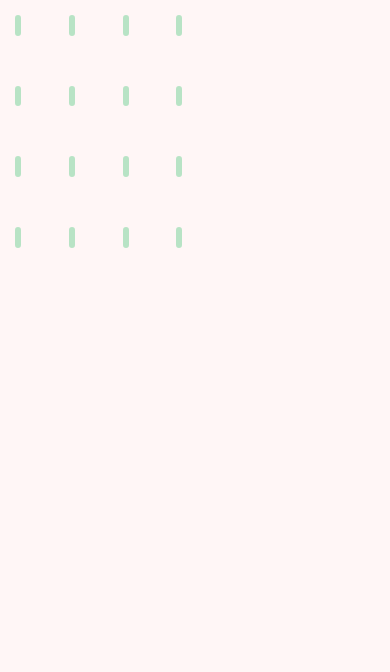
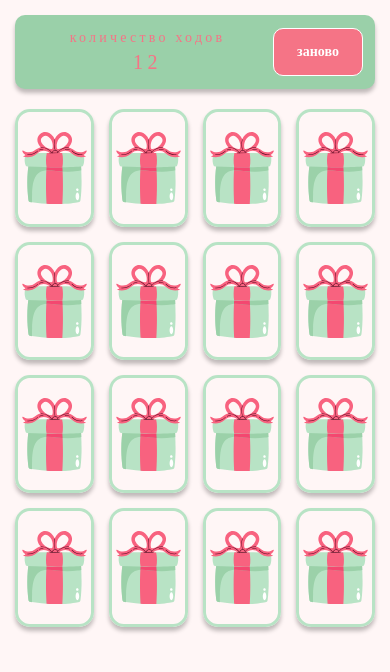
Before and after one commit to forst09/hackathon, a Flask app: page /game in a window 390 px wide. Shown: the top 672 px of the page. Run offline with Flask 3, Linux system fonts and the light colour scheme; some web fonts are replaced.

Commit message:
adaptive game

```diff
--- a/static/game.css
+++ b/static/game.css
@@ -2,12 +2,15 @@
   gap: 20px;
   display: grid;
   grid-template-columns: repeat(4, 1fr);
-    width: 50%;
+  max-width: 708px;
+  margin-left: auto;
+  width: 100%;
+  gap: 20px;
 }
 
 .card {
-    padding: 15px;
-    max-width: 152px;
+  /* padding: 15px; */
+  max-width: 162px;
   width: 100%;
   aspect-ratio: 1 / 1.5;
   perspective: 1000px;
@@ -23,6 +26,9 @@
   height: 100%;
   transition: transform 0.8s ease;
   transform-style: preserve-3d;
+  box-shadow: 0px 4px 4px rgba(0, 0, 0, 0.25);
+  border-radius: 15px;
+  border: 3px solid var(--light-green);
 }
 
 .card__shirt,
@@ -35,9 +41,8 @@
   height: 100%;
   backface-visibility: hidden;
   background-color: var(--card-bg);
+  overflow: hidden;
   border-radius: 15px;
-    overflow: hidden;
-    border: 3px solid var(--light-green);
 }
 
 .card__shirt {
@@ -93,7 +98,6 @@
   max-width: 400px;
   min-height: 370px;
   box-shadow: 4px 4px 8px 0px rgba(34, 60, 80, 0.2);
-
 }
 
 .popup__close {
@@ -130,7 +134,7 @@
 }
 
 .popup__content::before {
-    content: "";
+  content: '';
   width: 100px;
   height: 100px;
   display: block;
@@ -144,7 +148,7 @@
 }
 
 .popup__content::after {
-    content: "";
+  content: '';
   width: 100px;
   height: 100px;
   display: block;
@@ -167,3 +171,134 @@
   letter-spacing: 8.05px;
   margin: 0;
 }
+
+.game__wrapper {
+  display: grid;
+  grid-template-columns: 1fr 1fr;
+  padding: 40px;
+  gap: 40px;
+}
+
+.game__info {
+  display: flex;
+  align-items: center;
+  flex-direction: column;
+  gap: 45px;
+  margin: auto;
+  width: 400px;
+  height: 370px;
+  background: #9ad0a9;
+  box-shadow: 0px 4px 4px 0px rgba(0, 0, 0, 0.25);
+  border-radius: 10px;
+  background-image: url(../static/img/001-heart.svg);
+  background-repeat: no-repeat;
+  background-size: 113px 119px;
+  background-position: center 21px;
+}
+
+.game__info-text {
+  display: flex;
+  flex-direction: column;
+  align-items: center;
+  gap: 25px;
+  color: #f57486;
+  font-family: Pribambas;
+  font-size: 20px;
+  font-style: normal;
+  font-weight: 400;
+  line-height: normal;
+  letter-spacing: 4.6px;
+  margin-top: 161px;
+}
+.game__button {
+  content: '';
+  padding: 12px 22px;
+  color: var(--Color, #fff);
+  font-family: Montserrat;
+  font-size: 14px;
+  font-style: normal;
+  font-weight: 600;
+  line-height: normal;
+  border-radius: 10px;
+  border: 1px solid var(--Color, #fff);
+  background: #f57486;
+}
+.game__button::after {
+  content: 'Начать заново';
+}
+
+@media screen and (max-width: 1030px) {
+  .game__info {
+    max-width: 350px;
+    height: 370px;
+  }
+}
+@media screen and (max-width: 800px) {
+  .game__wrapper {
+    display: grid;
+    grid-template-columns: 1fr;
+    grid-template-rows: auto 1fr;
+    padding: 40px;
+    gap: 20px;
+  }
+  .game__cards {
+    grid-row-start: 2;
+    gap: 15px;
+  }
+  .game__info {
+    max-width: 708px;
+    width: 100%;
+    height: 74px;
+    grid-row-start: 1;
+    background-image: none;
+    padding: 12px;
+    flex-direction: row;
+    align-items: center;
+    justify-content: space-between;
+    gap: 20px;
+  }
+  .game__button {
+    width: 150px;
+    font-size: 14px;
+    font-style: normal;
+    font-weight: 600;
+    line-height: normal;
+    padding: 15px;
+  }
+  .game__info-text {
+    margin: 0 auto;
+    padding: 0;
+    flex-direction: row;
+    gap: 5px;
+  }
+}
+@media screen and (max-width: 520px) {
+  .game__info-text {
+    font-size: 14px;
+    font-style: normal;
+    font-weight: 400;
+    line-height: normal;
+    letter-spacing: 3.22px;
+    flex-direction: column;
+    gap: 5px;
+  }
+  .game__info-text span {
+    font-size: 20px;
+    font-style: normal;
+    font-weight: 400;
+    line-height: normal;
+    letter-spacing: 4.6px;
+  }
+  .game__button {
+    width: 90px;
+  }
+  .game__button::after {
+    content: 'заново';
+  }
+  .game__wrapper {
+    padding: 15px;
+  }
+  .game__info {
+    gap: 5px;
+  }
+}
--- a/templates/game.html
+++ b/templates/game.html
@@ -26,7 +26,7 @@
     <main>
 
         <section class="game">
-            <div class="wrapper">
+            <div class="game__wrapper">
                 <div class="game__cards">
                     <div class="card">
                         <div class="card__wrapper">
@@ -254,6 +254,12 @@
                     </div>
 
                 </div>
+                <div class="game__info">
+                    <p class="game__info-text">
+                        количество ходов <span id="move">12</span>
+                    </p>
+                    <button class="game__button" type="button"></button>
+                </div>
             </div>
         </section>
 
```
Also changed, not shown: static/img/001-heart.svg (added). Lines whose indentation alone changed are shown as unchanged.
